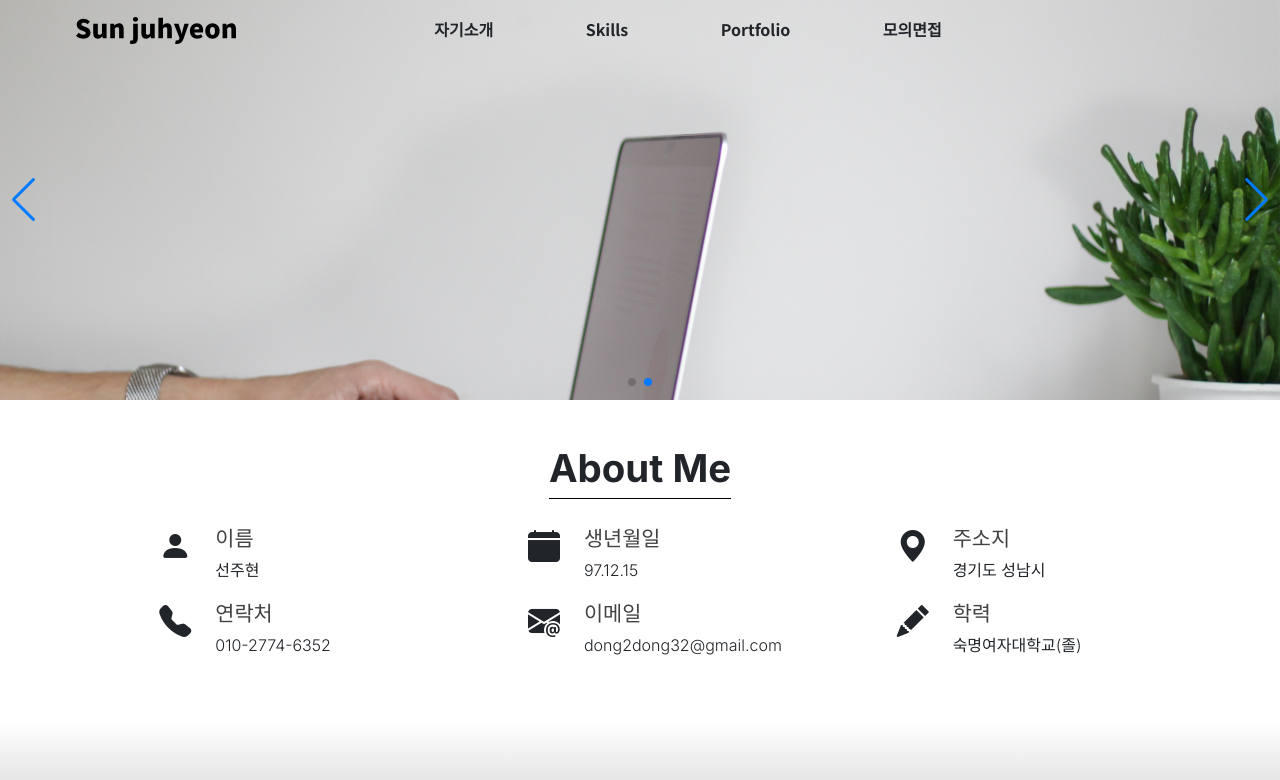
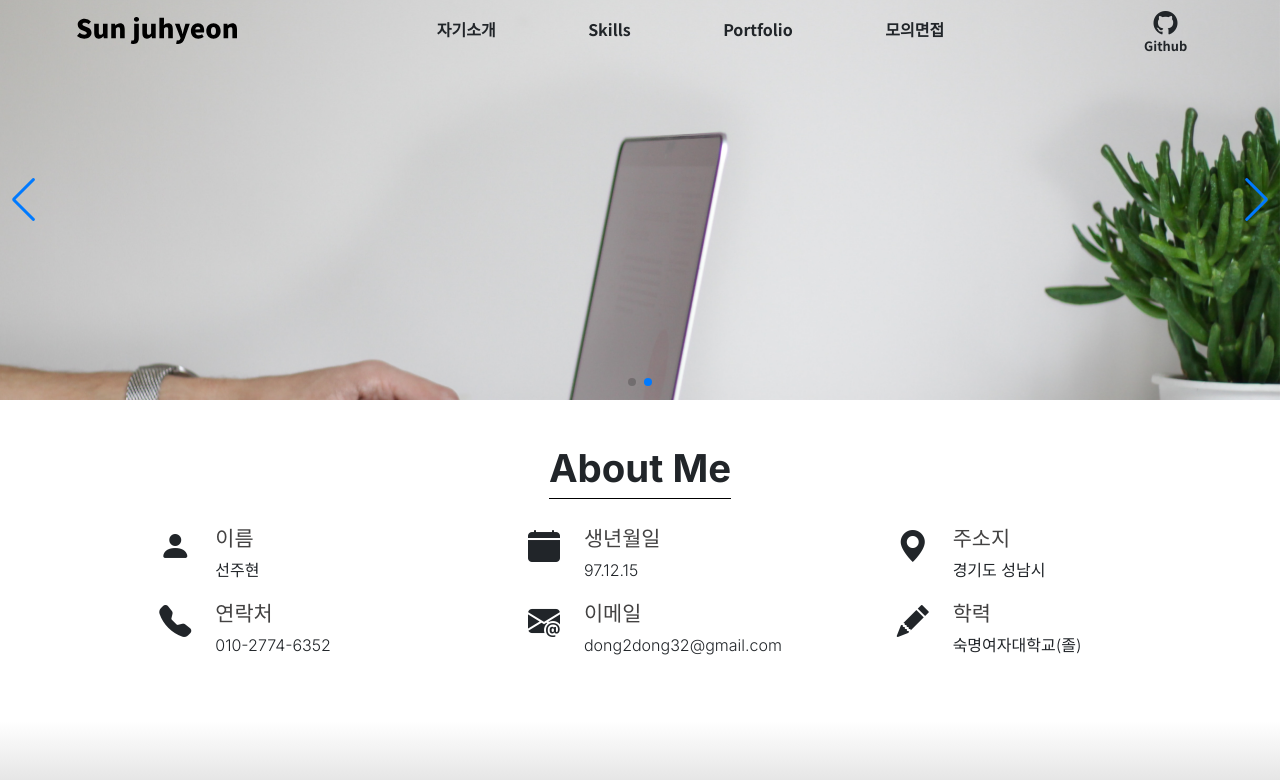
Before and after one commit to dongsam-E/dongsam-E.github.io, a React (Create React App) app: page / in a window 1280 px wide. Shown: the top 780 px of the page. Built offline with nearby package versions, Linux system fonts and the light colour scheme.

Commit message:
헤더 스타일변경

```diff
--- a/src/data/hd.js
+++ b/src/data/hd.js
@@ -28,11 +28,11 @@ const naviDB = {
             cls: "bi bi-github"
             , adlink: "https://github.com/dongsam-E/react-test"
         }
-        , {
-            adtitle: "Notion",
-            cls: "bi bi-journal"
-            , adlink: "https://www.notion.so/dongsam-e/array-for-for-in-navi-66ed171b2f204f6fa9884aae1e57f9c9?pvs=4"
-        }
+        // , {
+        //     adtitle: "Notion",
+        //     cls: "bi bi-journal"
+        //     , adlink: "https://www.notion.so/dongsam-e/array-for-for-in-navi-66ed171b2f204f6fa9884aae1e57f9c9?pvs=4"
+        // }
     ]
 }
 
--- a/src/layout/Hd.js
+++ b/src/layout/Hd.js
@@ -24,7 +24,7 @@ function Hd(props) {
                             {
                                 props.hddb.navi.map((val, idx) => {
                                     return (
-                                        <li className={val.cls}>
+                                        <li className={val.cls} key={`nav`}>
                                             <a href={val.nm[1]} className={`${scrollPosition < 10 ? "text-dark" : "text-white"}`}>{val.nm[0]}</a>
                                         </li>
                                     )
@@ -35,11 +35,11 @@ function Hd(props) {
                     <div>
                         <ul className={`m-0 p-0 d-flex`}>
                             {
-                                props.hddb.navi.map((val, idx) => {
+                                props.hddb.sns.map((val, idx) => {
                                     return (
-                                        <li className={`${val.adtitle} ${hd.snsAd} pe-3`}>
-                                            <a href={val.adlink} className={`d-flex flex-column justify-content-center align-items-center`}>
-                                                <i className={val.cls}></i>
+                                        <li className={`${val.adtitle} ${hd.snsAd} pe-3`} key={`sns`}>
+                                            <a href={val.adlink} className={`d-flex flex-column justify-content-center align-items-center ${scrollPosition < 10 ? "text-dark" : "text-white"}`}>
+                                                <i className={`${val.cls} ${hd.sns}`}></i>
                                                 <span>{val.adtitle}</span>
                                             </a>
                                         </li>
--- a/src/scss/hd.module.css
+++ b/src/scss/hd.module.css
@@ -27,6 +27,9 @@
 .snsAd span{
     font-size: .8rem;
 }
+.sns{
+    height: 2rem;
+}
 
 .FirstH{
         background-color: rgba(255, 255, 255, 0);
@@ -38,6 +41,7 @@
     position: fixed;
     background-color: rgb(37, 37, 37, 0.8);
     width: 100%;
+    height: 4rem;
     top: 0;
     z-index: 2;
     transition: .75s;
```
